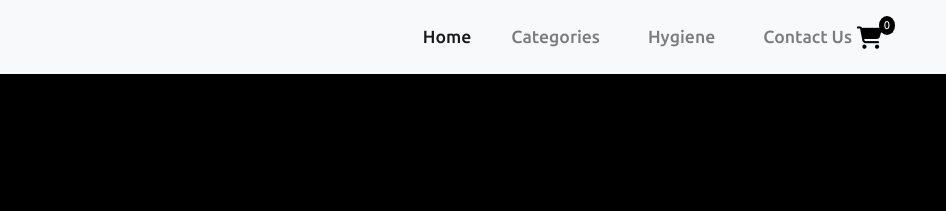
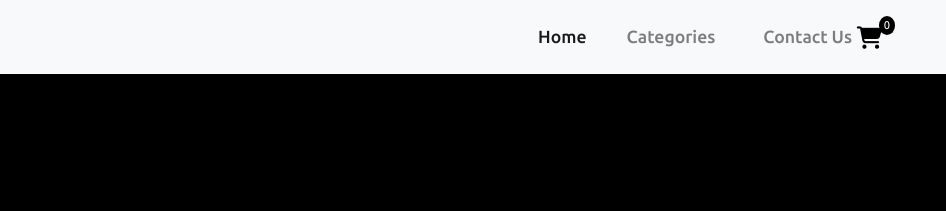
Before and after one commit to avdhantyagi/DTI-Project, a plain HTML site: page index.html in a window 1280 px wide. Shown: the top 211 px of the page, 334-1280 px from the left. Drawn offline with nearby package versions, Linux system fonts and the light colour scheme; a script that the page names is missing; a web font is replaced by a local one.

Commit message:
New Section

```diff
--- a/index.html
+++ b/index.html
@@ -94,9 +94,6 @@
             </li>
             <li class="nav-item">
               <a class="nav-link px-4" href="#categorySection">Categories</a>
-            </li>
-            <li class="nav-item">
-              <a class="nav-link px-4" href="#healthySection">Hygiene</a>
             </li>
             <li class="nav-item">
               <a class="nav-link px-4" href="contactus.html">Contact Us</a>
```
